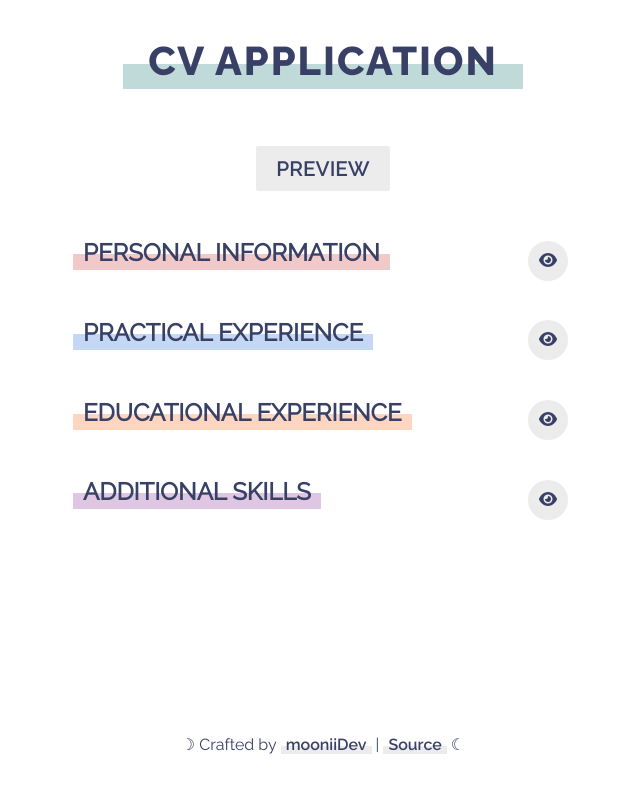
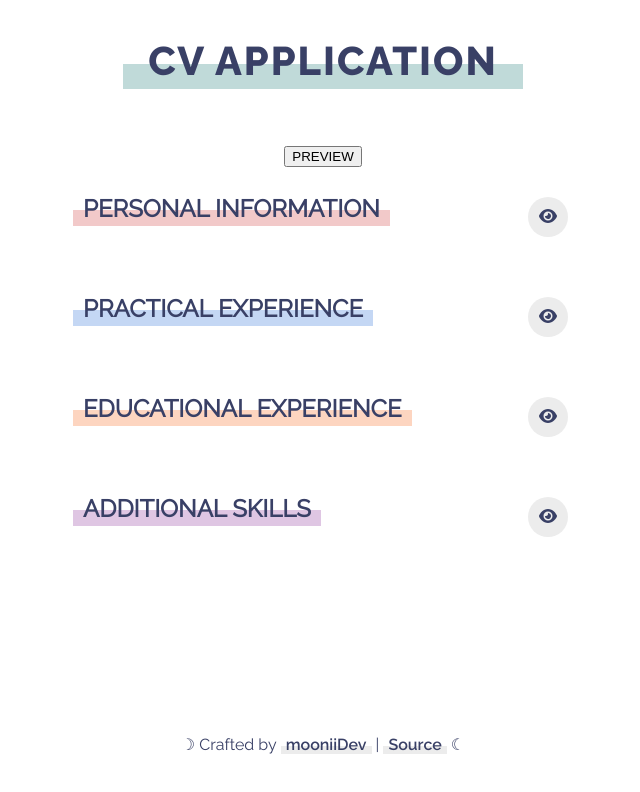
Before and after one commit to mooniiDev/cv-application, a React (Create React App) app: page / in a window 1280 px wide. Shown: the top 792 px of the page, without its empty margins (317-957 px from the left). Built offline with nearby package versions, Linux system fonts and the light colour scheme.

Commit message:
Update Button component's class name, forms' animation style and info titles' margin

```diff
--- a/src/styles/Button.css
+++ b/src/styles/Button.css
@@ -1,5 +1,5 @@
-/* Preview button (with string as value) */
-.preview-button {
+/* Preview and Edit buttons (with strings as values) */
+.main-button {
   margin-bottom: 30px;
   padding: 10px 20px;
   background-color: var(--grey);
@@ -11,7 +11,7 @@
   transition: all 0.3s;
 }
 
-.preview-button:hover {
+.main-button:hover {
   background-color: var(--green);
   cursor: pointer;
   transition: all 0.3s;
--- a/src/styles/InfoTitle.css
+++ b/src/styles/InfoTitle.css
@@ -2,6 +2,7 @@
   display: flex;
   justify-content: space-between;
   min-width: 500px;
+  margin: 30px 0;
 }
 
 .info-border {
@@ -23,7 +24,7 @@
   border-bottom: 16px solid var(--light-blue);
 }
 
-.orange-border{
+.orange-border {
   border-bottom: 16px solid var(--orange);
 }
 
--- a/src/styles/index.css
+++ b/src/styles/index.css
@@ -35,7 +35,7 @@
 /* Animation */
 @keyframes slideDown {
   0% {
-    transform: translateY(-20px);
+    transform: translateY(-30px);
   }
   100% {
     transform: translateY(0px);
```
